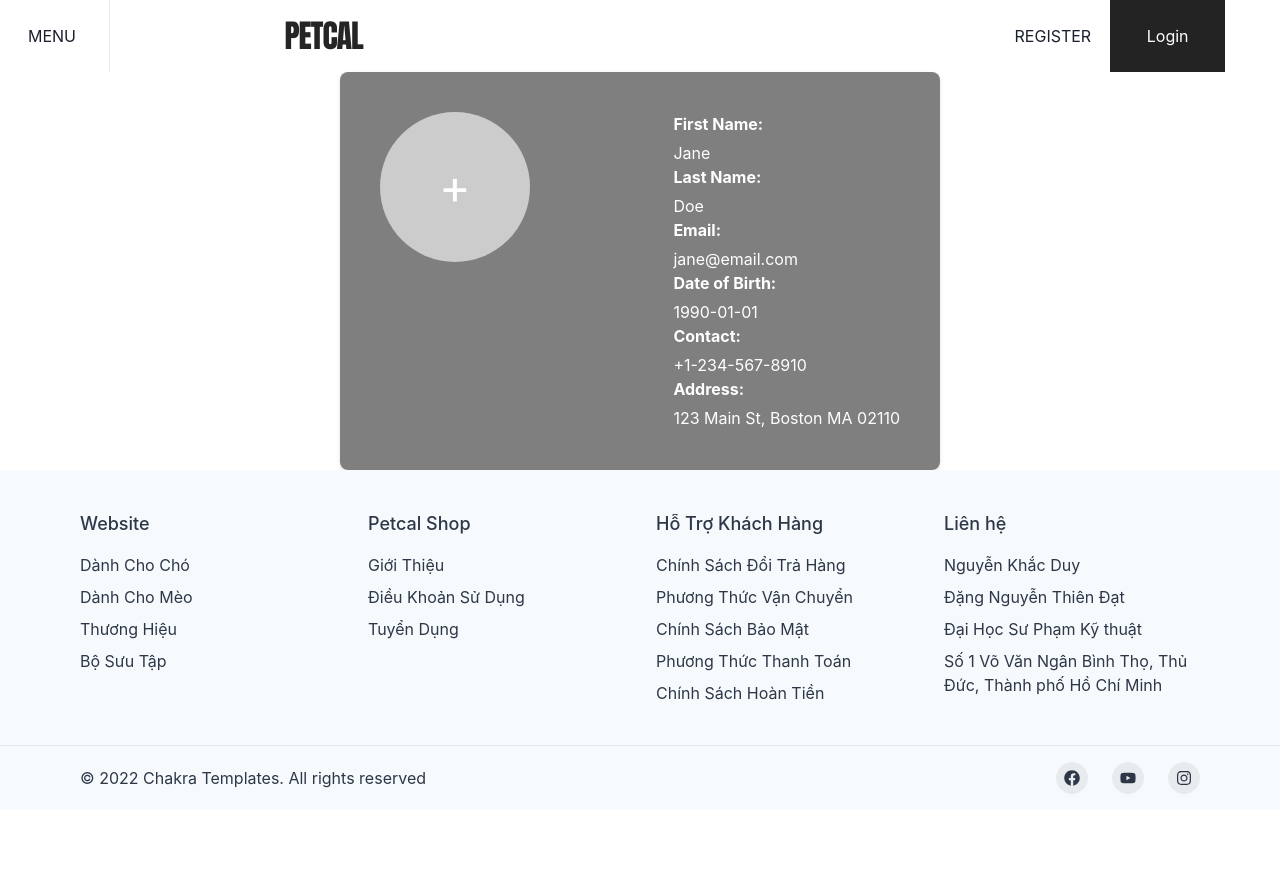
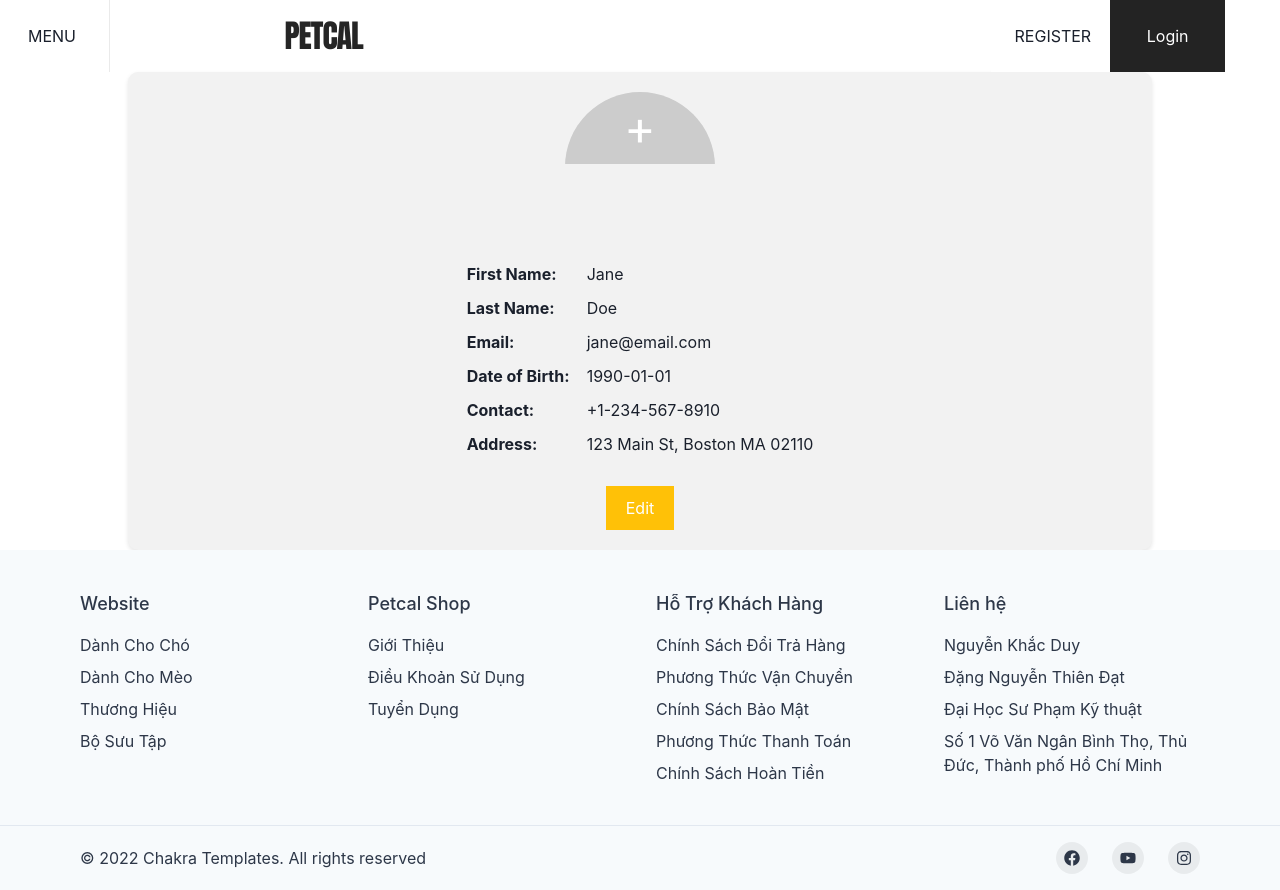
Before and after one commit to datdnt1027/Pet_Store_UI, a React (Create React App) app: page /profile in a window 1280 px wide. Before the commit the page ends 810 px from the top, so only its background shows below. Built offline with nearby package versions, Linux system fonts and the light colour scheme.

Commit message:
edit profile + oders non css

```diff
--- a/src/App.js
+++ b/src/App.js
@@ -15,6 +15,7 @@ import { CartContext , CartProvider } from './components/CartContext';
 import ItemListPage from './pages/ItemListPage';
 import Checkout from './pages/CheckOutPage';
 import UpdateProfile from './pages/UpdateProfile';
+import Orders from './pages/OrdersPage';
 
 const App = () => {
 
@@ -36,6 +37,7 @@ const App = () => {
           <Route path='/category/:categoryId' element = {<ItemListPage/>}/>
           <Route path='/checkout' element={<Checkout/>} />
           <Route path='/profile' element={<UpdateProfile/>} />
+          <Route path='/orders' element={<Orders/>} />
         </Routes>
       </Layout>
       </CartProvider>
--- a/src/components/UserNavBar.js
+++ b/src/components/UserNavBar.js
@@ -64,7 +64,8 @@ const UserNavbar = ({ onLogout }) => {
                 </li> */}
                 <li className="sub-item">
                   <span className="material-icons-outlined"><ReceiptIcon/></span>
-                  <p>My Orders</p>
+                  <a href='/orders'><p>My Orders</p>
+                  </a>
                 </li>
                 <li className="sub-item">
                   <span className="material-icons-outlined"><PersonIcon/></span>
--- a/src/components/css/UserProfile.css
+++ b/src/components/css/UserProfile.css
@@ -1,89 +1,107 @@
+
 .profile-container {
-    max-width: 600px;
-    margin: 0 auto;
-    padding: 40px;
-    background-color: rgba(0, 0, 0, 0.5);
-    border-radius: 8px;
-    box-shadow: 0 2px 4px rgba(0, 0, 0, 0.1);
   display: flex;
   flex-direction: column;
   align-items: center;
-    justify-content: flex-start; /* Updated */
-    height: 100vh;
+  justify-content: center;
+  padding: 20px;
+  background-color: #f2f2f2;
+  border-radius: 10px;
+  box-shadow: 0 2px 4px rgba(0, 0, 0, 0.1);
+  width: 80%; /* Adjust the width as needed */
+  margin: 0 auto; /* Center the profile container horizontally */
+}
+.profile-avatar-container {
+  width: 150px;
+  height: 150px;
+  border-radius: 50%;
+  overflow: hidden;
+  margin-bottom: 20px;
 }
 
-  .profile-avatar-container {
-    text-align: center;
-    margin-bottom: 20px;
-    display: flex;
-    align-items: center;
-    justify-content: center;
+.profile-avatar {
+  width: 100%;
+  height: 100%;
+  object-fit: cover;
 }
 
 .profile-avatar-placeholder {
-    width: 150px;
-    height: 150px;
-    border-radius: 50%;
+  display: flex;
+  justify-content: center;
+  align-items: center;
   background-color: #ccc;
-    display: flex;
-    align-items: center;
-    justify-content: center;
-  }
-
-  .profile-avatar-placeholder span {
+  color: #fff;
   font-size: 48px;
-    color: #fff;
 }
 
 .profile-details {
   display: flex;
   flex-direction: column;
-    align-items: flex-start;
-  }
-
-  .profile-heading {
-    text-align: center;
-    margin-bottom: 30px;
-    color: #333;
+  gap: 10px;
+  margin-bottom: 20px;
 }
 
 .profile-field {
   display: flex;
   align-items: center;
-    margin-bottom: 20px;
 }
 
 .profile-label {
-    flex-basis: 150px;
+  width: 120px;
   font-weight: bold;
-    color: #fff;
 }
 
 .profile-value {
-    flex-grow: 1;
-    color: #fff;
+  flex: 1;
 }
 
-  @media (min-width: 768px) {
-    .profile-container {
-      flex-direction: row;
-      justify-content: space-between;
-      align-items: flex-start;
-      height: auto;
+.profile-form {
+  display: flex;
+  flex-direction: column;
+  gap: 10px;
 }
 
-    .profile-avatar-container {
-      margin-bottom: 0;
+.profile-form label {
+  font-weight: bold;
 }
 
-    .profile-field {
-      flex-direction: column;
-      align-items: flex-start;
-      margin-bottom: 0;
+.profile-form input[type="text"] {
+  width: 100%;
+  padding: 5px;
 }
 
-    .profile-label {
-      flex-basis: auto;
-      margin-bottom: 5px;
+.profile-form button {
+  padding: 10px 20px;
+  background-color: #007bff;
+  color: #fff;
+  border: none;
+  cursor: pointer;
 }
+
+.profile-form button:hover {
+  background-color: #0056b3;
 }
+.profile-form button {
+  padding: 10px 20px;
+  background-color: #007bff;
+  color: #fff;
+  border: none;
+  cursor: pointer;
+}
+
+.profile-form button:hover {
+  background-color: #0056b3;
+}
+
+.edit-button {
+  padding: 10px 20px;
+  background-color: #ffc107; /* Yellow color */
+  color: #fff;
+  border: none;
+  cursor: pointer;
+  margin-top: 10px;
+}
+
+.edit-button:hover {
+  background-color: #e0a800; /* Darker shade of yellow on hover */
+}
--- /dev/null
+++ b/src/pages/OrdersPage.js
@@ -0,0 +1,163 @@
+import React, { useEffect, useState } from 'react';
+
+const OrdersPage = () => {
+  const [orders, setOrders] = useState([]);
+  const [searchQuery, setSearchQuery] = useState('');
+  const [sortOption, setSortOption] = useState('');
+  const [visibleOrders, setVisibleOrders] = useState(3);
+  const [showAllOrders, setShowAllOrders] = useState(false);
+  const sampleOrders = [
+    {
+      id: 1,
+      date: '2023-12-01',
+      items: [
+        { id: 1, name: 'Item 1', quantity: 2, price: 10.99 },
+        { id: 2, name: 'Item 2', quantity: 1, price: 19.99 }
+      ],
+      shippingAddress: '123 Main St, City, State',
+      status: 'Delivered'
+    },
+    {
+      id: 2,
+      date: '2023-11-28',
+      items: [
+        { id: 3, name: 'Item 3', quantity: 3, price: 9.99 },
+        { id: 4, name: 'Item 4', quantity: 2, price: 14.99 }
+      ],
+      shippingAddress: '456 Elm St, City, State',
+      status: 'Shipped'
+    },
+    {
+        id: 4,
+        date: '2023-11-23',
+        status: 'Pending',
+        shippingAddress: '321 Pine St, San Francisco, CA',
+        items: [
+          { id: 9, name: 'Product I', quantity: 2, price: 10 },
+          { id: 10, name: 'Product J', quantity: 1, price: 15 },
+        ],
+      },
+      {
+        id: 5,
+        date: '2023-11-20',
+        status: 'Shipped',
+        shippingAddress: '654 Cedar St, Seattle, WA',
+        items: [
+          { id: 11, name: 'Product K', quantity: 3, price: 12 },
+          { id: 12, name: 'Product L', quantity: 1, price: 20 },
+        ],
+      },
+      {
+        id: 6,
+        date: '2023-11-18',
+        status: 'Delivered',
+        shippingAddress: '987 Maple St, Miami, FL',
+        items: [
+          { id: 13, name: 'Product M', quantity: 2, price: 8 },
+          { id: 14, name: 'Product N', quantity: 4, price: 18 },
+          { id: 15, name: 'Product O', quantity: 3, price: 10 },
+        ],
+      },
+  ];
+
+  useEffect(() => {
+    fetchOrders();
+  }, []);
+
+  const fetchOrders = async () => {
+    try {
+      // Simulating API call
+      // const response = await fetch('your-api-url');
+      // const data = await response.json();
+      setOrders(sampleOrders);
+    } catch (error) {
+      console.error('Error fetching orders:', error);
+    }
+  };
+  const handleSeeMore = () => {
+    setVisibleOrders(prevVisibleOrders => prevVisibleOrders + 3);
+  };
+  const handleSeeLess = () => {
+    setVisibleOrders(3);
+    setShowAllOrders(false);
+  };
+  const calculateOrderSummary = (items) => {
+    if (!items || items.length === 0) {
+      return { quantity: 0, total: 0 };
+    }
+
+    const quantity = items.reduce((acc, item) => acc + item.quantity, 0);
+    const total = items.reduce((acc, item) => acc + item.quantity * item.price, 0);
+    return { quantity, total };
+  };
+  const handleSearchInputChange = (event) => {
+    setSearchQuery(event.target.value);
+  };
+
+  const filteredOrders = orders.filter(order =>
+    order.date.includes(searchQuery) || order.status.includes(searchQuery)
+  );
+  const handleSortOptionChange = (event) => {
+    setSortOption(event.target.value);
+  };
+  let sortedOrders = filteredOrders;
+  if (sortOption === 'dateAsc') {
+    sortedOrders = filteredOrders.slice().sort((a, b) => a.date.localeCompare(b.date));
+  } else if (sortOption === 'dateDesc') {
+    sortedOrders = filteredOrders.slice().sort((a, b) => b.date.localeCompare(a.date));
+  }
+  const visibleOrdersData = showAllOrders ? sortedOrders : sortedOrders.slice(0, visibleOrders);
+  const hasMoreOrders = sortedOrders.length > visibleOrders;
+
+  return (
+    <div>
+      <h1>Orders Page</h1>
+      <div className="search-container">
+        <input
+          type="text"
+          placeholder="Search by date or status"
+          value={searchQuery}
+          onChange={handleSearchInputChange}
+        />
+        <select value={sortOption} onChange={handleSortOptionChange}>
+          <option value="">Sort by</option>
+          <option value="dateAsc">Date (Oldest to Newest)</option>
+          <option value="dateDesc">Date (Newest to Oldest)</option>
+        </select>
+      </div>
+      <div className="order-list">
+        {visibleOrdersData.map(order => (
+          <div key={order.id} className="order-item">
+            <div className="order-item-header">
+              <h2>{order.date}</h2>
+              <span>Status: {order.status}</span>
+            </div>
+            <div className="order-item-summary">
+              <p>Quantity: {calculateOrderSummary(order.items).quantity}</p>
+              <p>Total: {calculateOrderSummary(order.items).total}</p>
+            </div>
+            <div className="order-item-details">
+              <p>Shipping Address: {order.shippingAddress}</p>
+              {/* Display individual order items */}
+              {order.items.map(item => (
+                <div key={item.id}>
+                  <p>{item.name}</p>
+                  <p>Quantity: {item.quantity}</p>
+                  <p>Price: {item.price}</p>
+                </div>
+              ))}
+            </div>
+          </div>
+        ))}
+      </div>
+      {hasMoreOrders && !showAllOrders && (
+        <button onClick={handleSeeMore}>See More</button>
+      )}
+      {showAllOrders && (
+        <button onClick={handleSeeLess}>See Less</button>
+      )}
+    </div>
+  );
+};
+
+export default OrdersPage;
--- a/src/pages/UpdateProfile.js
+++ b/src/pages/UpdateProfile.js
@@ -25,7 +25,31 @@ function Profile() {
 
   return (
     <div className="profile-container">
-      <div className="profile-avatar-container">
+      {editMode ? (
+        <>
+          <form>
+    {Object.entries(profile).map(([key, value]) => (
+      <div key={key}>
+        <label>{key}</label>
+        <input
+          type="text"
+          value={value}
+          onChange={(e) => {
+            // update profile state
+          }}
+        />
+      </div>
+    ))}
+
+    <button type="button" onClick={handleSave}>
+      Save
+    </button>
+  </form>
+          <button onClick={handleSave}>Save</button>
+        </>
+      ) : (
+        <>
+          <div className="profile-avatar-container">
         {profile.avatar ? (
           <img className="profile-avatar" src={URL.createObjectURL(profile.avatar)} alt="Avatar" />
         ) : (
@@ -60,6 +84,11 @@ function Profile() {
           <span className="profile-value">{profile.address}</span>
         </div>
       </div>
+
+          <button className="edit-button" button onClick={handleEdit}>Edit</button>
+        </>
+      )}
+
     </div>
   );
 }
```
Also changed, not shown: src/components/css/OrdersPage.css (added). Lines whose indentation alone changed are shown as unchanged.
